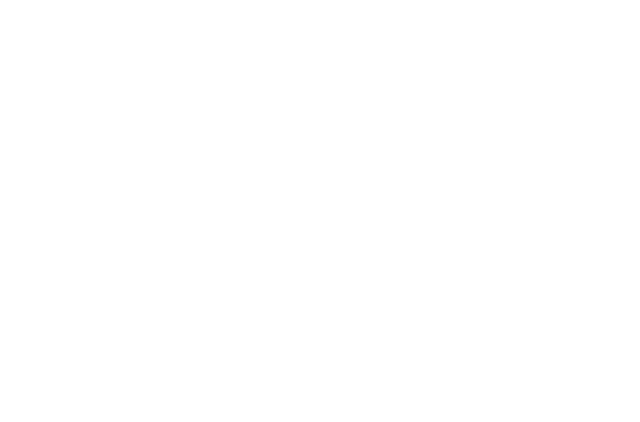
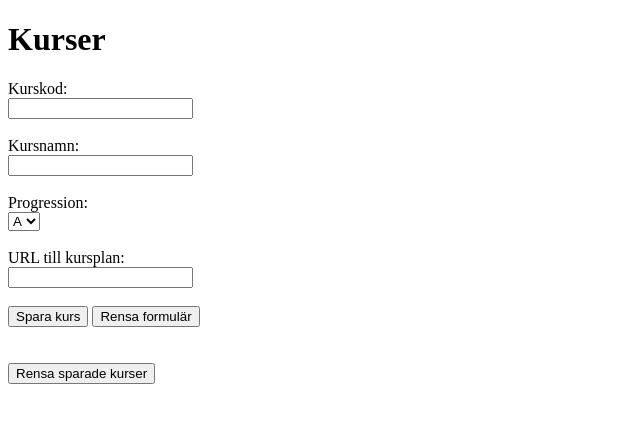
Before and after one commit to QmmaLarsson/moment1_DT208G, a website built with Parcel: page src/index.html in a window 1280 px wide. Shown: the whole page, without its empty margins (0-640 px from the left). Built offline with nearby package versions, Linux system fonts and the light colour scheme.

Commit message:
Skapat ett formulär samt filer för styling

```diff
--- a/package.json
+++ b/package.json
@@ -10,6 +10,7 @@
   "author": "Emma Larsson",
   "license": "ISC",
   "devDependencies": {
+    "@parcel/transformer-sass": "^2.12.0",
     "parcel": "^2.12.0"
   }
 }
--- /dev/null
+++ b/src/css/_component.scss
@@ -0,0 +1 @@
+@use "base";
--- /dev/null
+++ b/src/css/_layout.scss
@@ -0,0 +1,2 @@
+@use "base";
+@use "component";
--- /dev/null
+++ b/src/css/main.scss
@@ -0,0 +1,3 @@
+@use "base";
+@use "component";
+@use "layout";
--- a/src/index.html
+++ b/src/index.html
@@ -1,12 +1,48 @@
 <!DOCTYPE html>
 <html lang="sv">
+
 <head>
     <meta charset="UTF-8">
     <meta name="viewport" content="width=device-width, initial-scale=1.0">
     <title>TypeScript</title>
+    <link rel="stylesheet" href="css/main.scss">
     <script src="js/main.ts" type="module"></script>
 </head>
+
 <body>
+    <main>
+        <h1>Kurser</h1>
+
+        <form id="courseForm">
+            <label for="courseCode">Kurskod:</label>
+            <br>
+            <input type="text" id="courseCode">
+            <br><br>
+            <label for="courseName">Kursnamn:</label>
+            <br>
+            <input type="text" id="courseName">
+            <br><br>
+            <label for="courseProgression">Progression:</label>
+            <br>
+            <select id="courseProgression">
+                <option value="1">A</option>
+                <option value="2">B</option>
+                <option value="3">C</option>
+            </select>
+            <br><br>
+            <label for="courseUrl">URL till kursplan:</label>
+            <br>
+            <input type="text" id="courseUrl">
+            <br><br>
+            <button type="submit">Spara kurs</button>
+            <button type="reset">Rensa formulär</button>
+        </form>
+        <br>
+        <div id="savedCourses"></div>
+        <br>
+        <button>Rensa sparade kurser</button>
+    </main>
 
 </body>
+
 </html>
```
Also changed, not shown: src/css/_base.scss (added), 1 other file.
